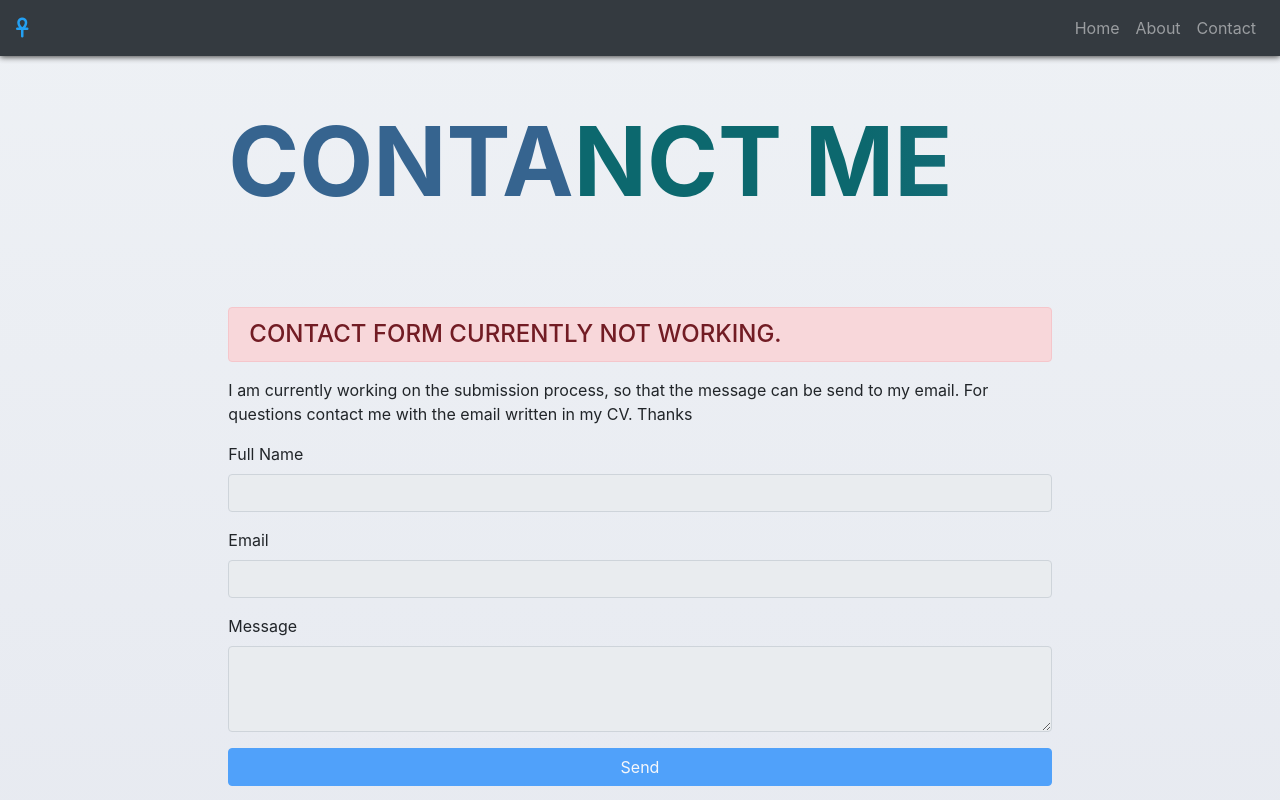
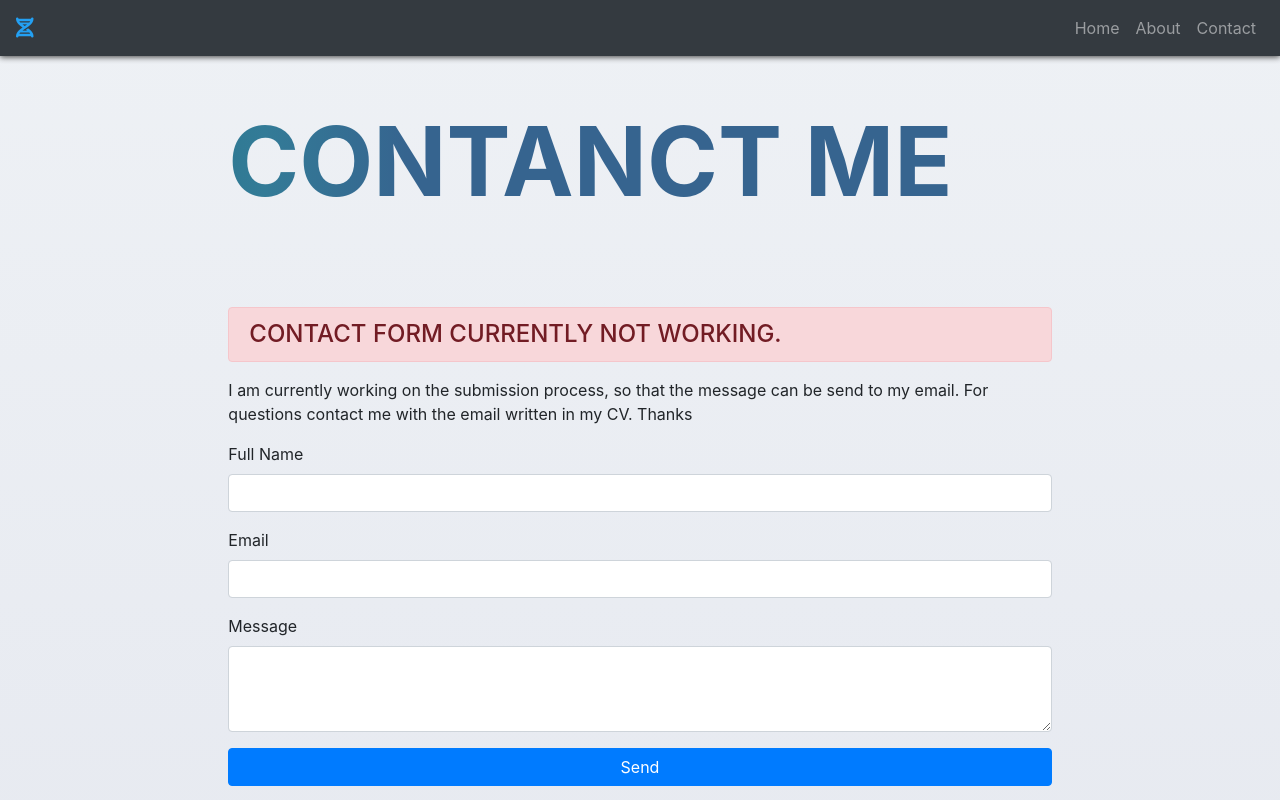
Before and after one commit to Rakib98/my-portfolio, a React (Create React App) app: page /contact in a window 1280 px wide. Shown: the top 800 px of the page. Built offline with nearby package versions, Linux system fonts and the light colour scheme.

Commit message:
testing netlify forms

```diff
--- a/src/App.js
+++ b/src/App.js
@@ -36,7 +36,10 @@ class App extends React.Component {
         title: 'Contanct Me'
       }
     };
+
   }
+
+
 
   render() {
     return (
@@ -44,7 +47,7 @@ class App extends React.Component {
         <Container className="p-0" fluid={true}>
 
           <Navbar className="navbar sticky-top navbar-dark bg-dark" expand="lg">
-            <Link to="/"><Navbar.Brand><i className="fas fa-ankh"></i></Navbar.Brand></Link>
+            <Link to="/"><Navbar.Brand><i className="fas fa-dna"></i></Navbar.Brand></Link>
             <Navbar.Toggle className="broder-0" aria-controls="navbar-toggle" />
 
             <Navbar.Collapse id="navbar-toggle">
--- a/src/index.js
+++ b/src/index.js
@@ -3,10 +3,10 @@ import ReactDOM from 'react-dom';
 import './index.css';
 import App from './App';
 import * as serviceWorker from './serviceWorker';
-import $ from 'jquery';
 
 
 import 'bootstrap/dist/css/bootstrap.css';
+import 'bootstrap/dist/js/bootstrap.js';
 
 ReactDOM.render(<App />, document.getElementById('root'));
 
@@ -14,23 +14,3 @@ ReactDOM.render(<App />, document.getElementById('root'));
 // unregister() to register() below. Note this comes with some pitfalls.
 // Learn more about service workers: https://bit.ly/CRA-PWA
 serviceWorker.unregister();
-
-$(document).ready(function () {
-
-   var c, currentScrollTop = 0,
-       navbar = $('nav');
-
-   $(window).scroll(function () {
-      var a = $(window).scrollTop();
-      var b = navbar.height();
-
-      currentScrollTop = a;
-
-      if (c < currentScrollTop && a > b + b) {
-        navbar.addClass("scrollUp");
-      } else if (c > currentScrollTop && !(a <= b)) {
-        navbar.removeClass("scrollUp");
-      }
-      c = currentScrollTop;
-  });
-});
--- a/src/pages/ContactPage.js
+++ b/src/pages/ContactPage.js
@@ -66,8 +66,9 @@ class ContactPage extends React.Component {
                 <Content>
                 <h4 className="alert alert-danger">CONTACT FORM CURRENTLY NOT WORKING.</h4>
                 <p>I am currently working on the submission process, so that the message can be send to my email. For questions contact me with the email written in my CV. Thanks</p>
-                    <Form onSubmit={this.handleSubmit}>
-                        <fieldset disabled>
+                    <Form onSubmit={this.handleSubmit} name="contact" netlify netlify-honeypot="bot-field">
+
+                        <input type="hidden" name="form-name" value="contact" />
                         <Form.Group>
                             <Form.Label htmlFor="full-name">Full Name</Form.Label>
                             <Form.Control id="full-name" name="name" type="text" value={this.state.name} onChange={this.handleChange} />
@@ -90,7 +91,7 @@ class ContactPage extends React.Component {
                             <br/>
                         {this.state.emailSent === true && <p className="alert alert-success">Email Sent</p>}
                         {this.state.emailSent === false && <p className="alert alert-danger">Email NOT Sent</p>}
-                        </fieldset>
+
                     </Form>
                 </Content>
                 <br/>
```
